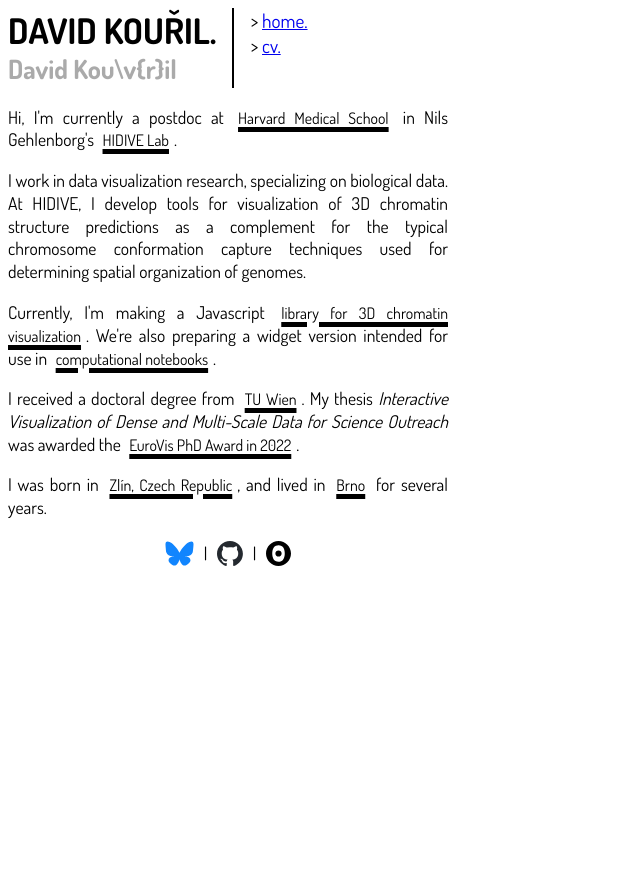
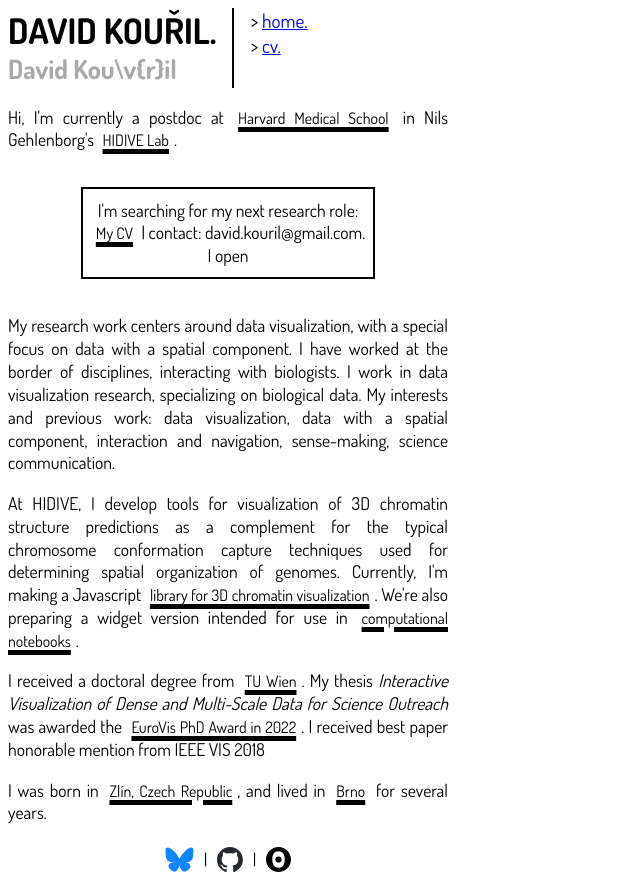
Before and after one commit to dvdkouril/dvdkouril.github.io, a SvelteKit app: page / in a window 1280 px wide. Shown: the whole page, without its empty margins (0-640 px from the left). Before the commit the page ends 800 px from the top, so only its background shows below. Built offline with nearby package versions, Linux system fonts and the light colour scheme.

Commit message:
wip: some different text on homepage

```diff
--- a/src/routes/+page.svelte
+++ b/src/routes/+page.svelte
@@ -26,14 +26,27 @@
 		in Nils Gehlenborg's <a href="http://hidivelab.org">HIDIVE Lab</a>.
 	</p>
 
+	<div id="job-search">
+		<p>
+			I'm searching for my next research role: <br />
+			<a href="#">My CV</a> | contact: david.kouril@gmail.com. <br />
+			I open
+		</p>
+	</div>
+
 	<p>
-		I work in data visualization research, specializing on biological data.
+		My research work centers around data visualization, with a special focus
+		on data with a spatial component. I have worked at the border of
+		disciplines, interacting with biologists. I work in data visualization
+		research, specializing on biological data. My interests and previous
+		work: data visualization, data with a spatial component, interaction and
+		navigation, sense-making, science communication.
+	</p>
+
+	<p>
 		At HIDIVE, I develop tools for visualization of 3D chromatin structure
 		predictions as a complement for the typical chromosome conformation
 		capture techniques used for determining spatial organization of genomes.
-	</p>
-
-	<p>
 		Currently, I'm making a Javascript <a
 			href="https://observablehq.com/@david-kouril/chromospace-playground"
 			>library for 3D chromatin visualization</a
@@ -55,7 +68,7 @@
 		<a
 			href="https://www.eg.org/wp/eurographics-awards-programme/eurovis-phd-award/"
 			>EuroVis PhD Award in 2022</a
-		>.
+		>. I received best paper honorable mention from IEEE VIS 2018
 	</p>
 
 	<p>
@@ -143,5 +156,20 @@
 	.socials-logo:hover {
 		background-color: transparent;
 		text-decoration: none;
+		color: white;
+		font-size: 90%;
+		background-color: red;
+		padding: 0px 5px 0px 5px;
+		margin-top: 5px;
+		text-decoration: none;
+	}
+	#job-search {
+		text-align: center;
+	}
+	#job-search p {
+		display: inline-block;
+		text-align: center;
+		border: 2px solid black;
+		padding: 10px 8px 10px 8px;
 	}
 </style>
```
